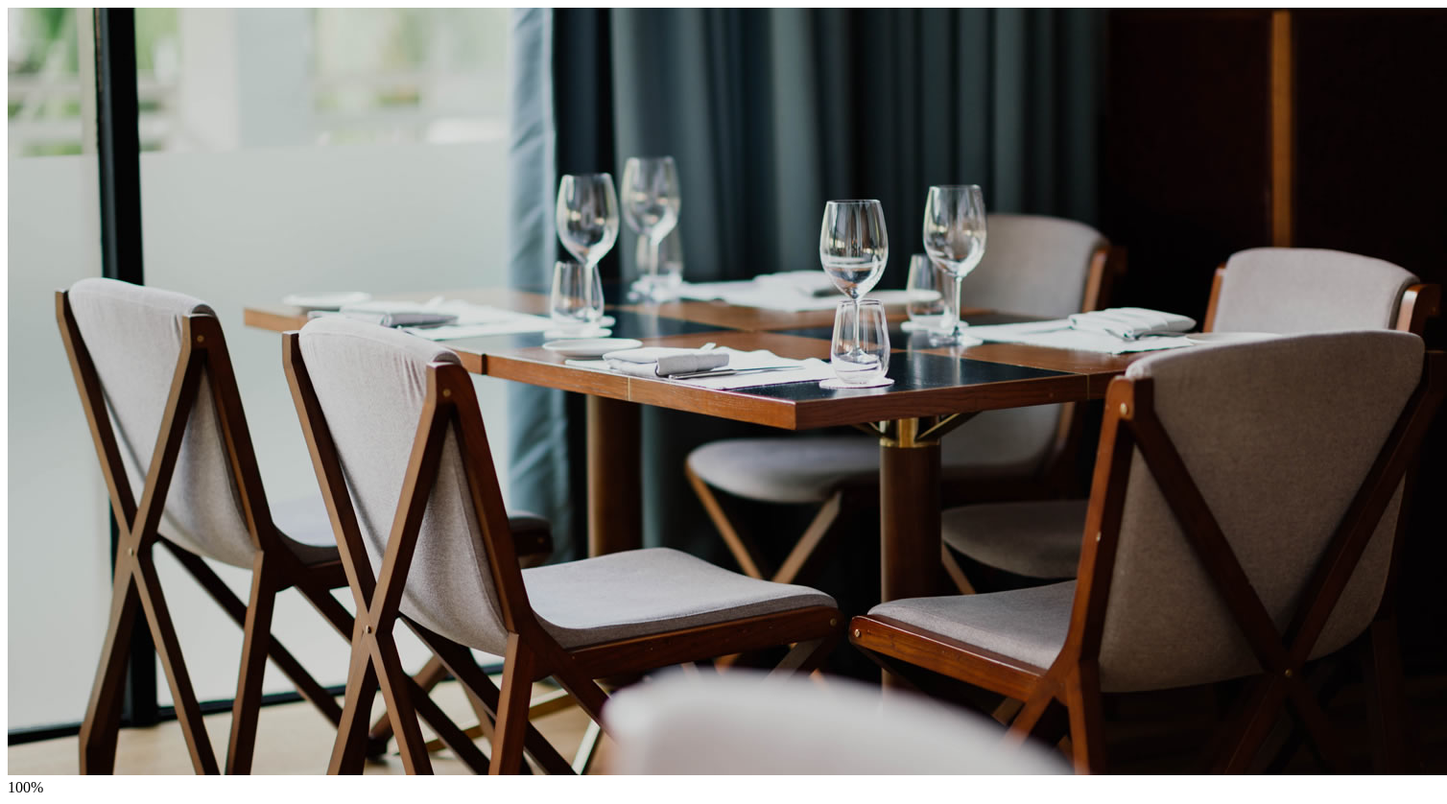
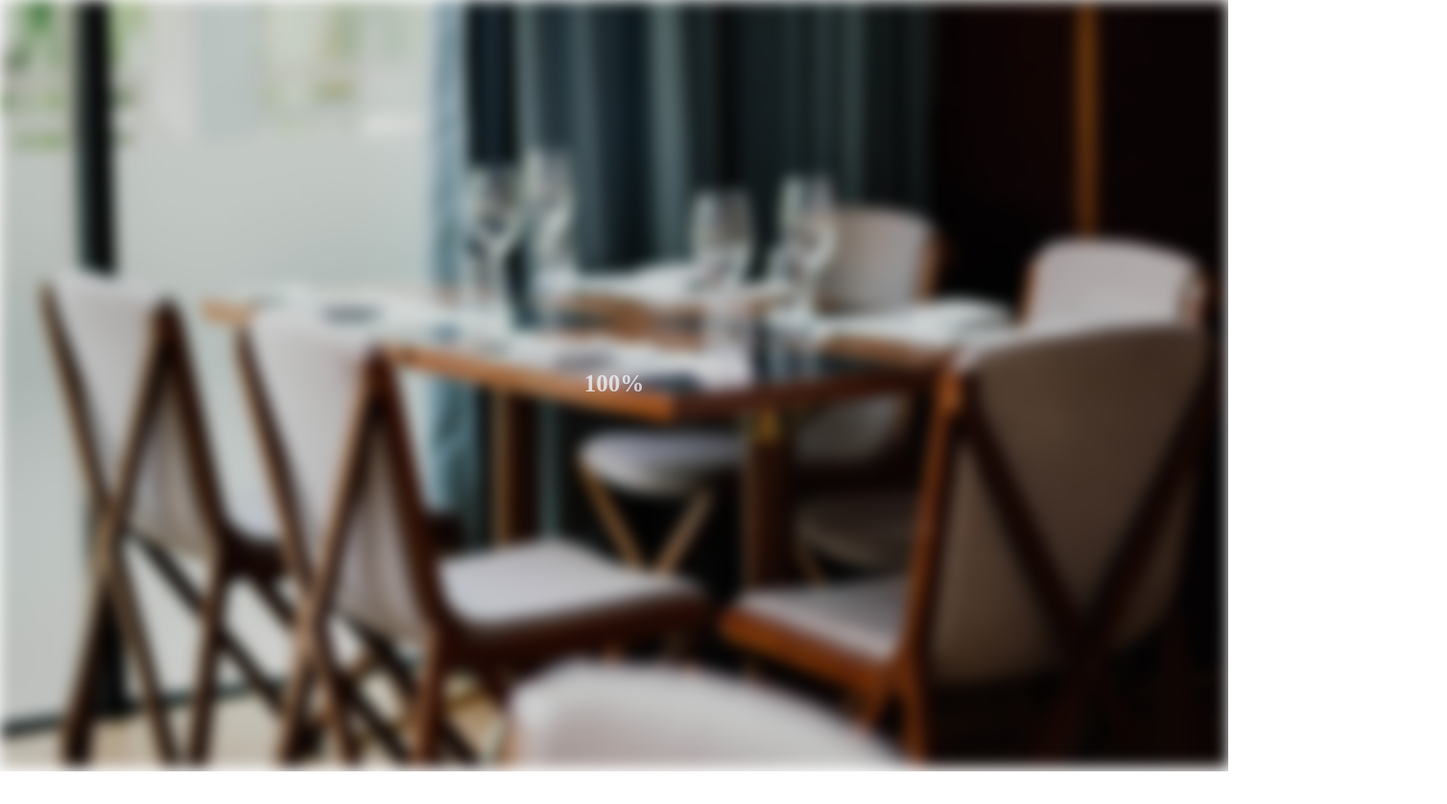
Before and after one commit to ptejalaxioned/JS-Task3, a plain HTML site: page index.html in a window 1280 px wide. Shown: the whole page at 96% size, 1508 px wide, since content can reach past the window. After the commit the page ends 804 px from the top, so only its background shows below. Drawn offline with Linux system fonts and the light colour scheme.

Commit message:
CSS file Commit

```diff
--- a/index.html
+++ b/index.html
@@ -9,10 +9,8 @@
 <body>
     <div>
      <img src="./slide-01.jpg" alt="Img">
-     <div>
-        <span>
-            100%
-        </span>
+     <div class="loader">
+            <span>100</span>%
      </div>
     </div>
 <script src="./script.js"></script>
--- a/style.css
+++ b/style.css
@@ -0,0 +1,24 @@
+
+   body{
+    margin: 0;
+    padding: 0;
+   }
+
+
+   img {
+    background-image: url("./slide-01.jpg");
+    filter: blur(8px);
+    position: relative;
+    width: 100%;
+    height: 100vh;
+   }
+
+.loader{
+position: absolute;
+top: 50%;
+left: 50%;
+transform: translate(-50%,-50%);
+color: rgba(240, 248, 255, 0.74);
+font-size: 25px;
+font-weight: 800;
+   }
```
